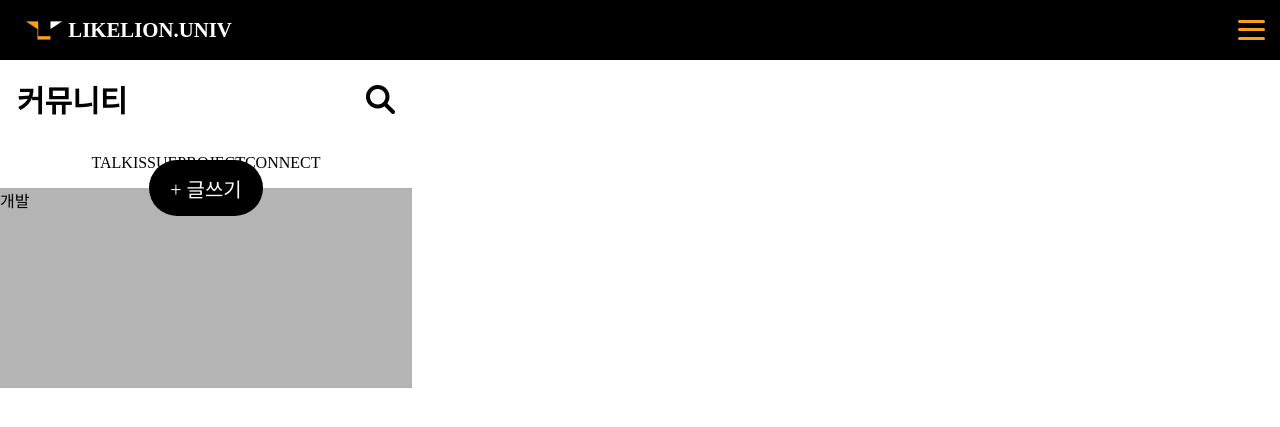
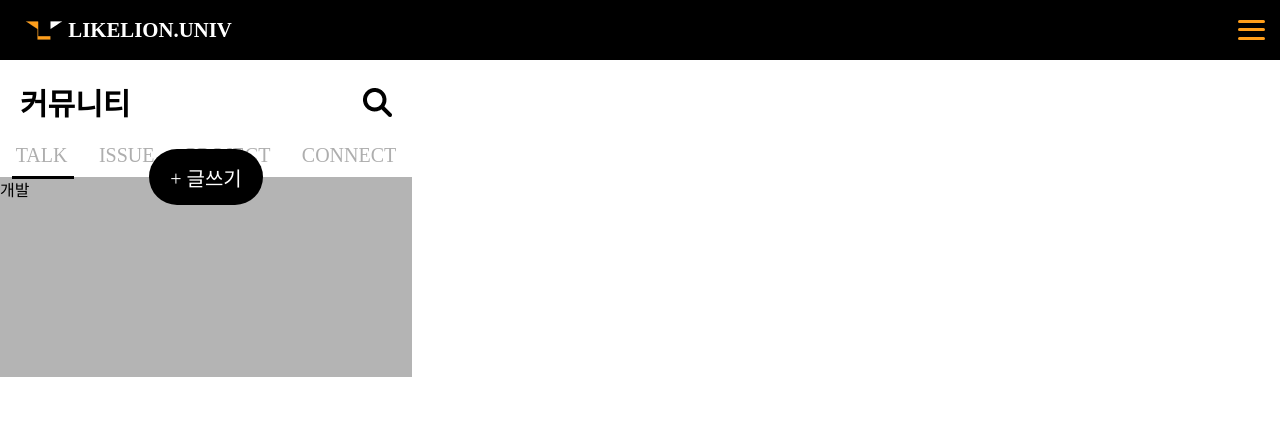
Before and after one commit to taerloseo22/LIKELION.UNIV.COMM_DS, a Django app: page /board/ in a window 1280 px wide. Shown: the top 427 px of the page. Run offline with Django 4.2, Linux system fonts and the light colour scheme; data that the repository does not hold is empty; some web fonts are replaced.

Commit message:
커뮤니티 기능 수정

```diff
--- a/commapp/static/css/board.css
+++ b/commapp/static/css/board.css
@@ -61,8 +61,11 @@ body{
 .category{
     display: flex;
     flex-direction: row;
-    justify-content: center;
+    justify-content: space-around;
     align-items: center;
+    position: relative;
+    font-size: 20px;
+    font-weight: 500;
 }
 
 /* .postbox{
@@ -72,7 +75,7 @@ body{
 .maintitle{
     font-family: Pretendard !important;
     font-size: 30px;
-    font-weight: 700;
+    font-weight: 800;
 }
   .link{
     text-decoration: none;
@@ -131,9 +134,54 @@ body{
     flex-direction: row;
     justify-content: space-between;
     align-items: center;
-    margin: 17px;
+    margin: 20px;
   }
 
   .outsection{
     padding-top: 60px;
   }
+
+
+  /* 인디케이터 */
+  .category p {
+    display: block;
+    padding: .75em 0;
+    color: #AEAEAE;
+    text-decoration: none;
+    text-align: center;
+    margin: 0px;
+    padding: 0px 3% 10px 3%;
+  }
+  .nav-underline {
+    position: absolute;
+    left: 3%;
+    bottom: -2px;
+    width: 15%;
+    height: 3px;
+    background: black;
+    transition: all .3s ease-in-out;
+  }
+  .category p:nth-child(1).is-current ~ .nav-underline {
+    left: 3%;
+  }
+  .category p:nth-child(2).is-current ~ .nav-underline {
+    left: 20%;
+  }
+  .category p:nth-child(3).is-current ~ .nav-underline {
+    left: 40%;
+  }
+  .category p:nth-child(4).is-current ~ .nav-underline {
+    left: 60%;
+  }
+  .category p:nth-child(1):hover ~ .nav-underline {
+    left: 0;
+  }
+  .category p:nth-child(2):hover ~ .nav-underline {
+    left: 20%;
+  }
+  .category p:nth-child(3):hover ~ .nav-underline {
+    left: 40%;
+  }
+  .category p:nth-child(4):hover ~ .nav-underline {
+    left: 60%;
+  }
--- a/commapp/templates/board.html
+++ b/commapp/templates/board.html
@@ -20,16 +20,10 @@
         <p id="I" onclick="option(event)">ISSUE</p>
         <p id="P" onclick="option(event)">PROJECT</p>
         <p id="C" onclick="option(event)">CONNECT</p>
+        <div class="nav-underline"></div>
       </div>
 
-      <div class="btn_contain">
-          <div class="newbtn">
-            <a href="{% url 'board_post' %}">+ 글쓰기</a>
-          </div>
-      </div>
-
-      {% include 'footer.html' %}
-
+        <div class="postsection">
             <div id="talk" style="display: block">
                 {% for c in comm %} {% if c.tag == "talk" %}
                 {% comment %} <div class="postbox">
@@ -67,6 +61,16 @@
             </div>
         </div>
 
+        <div class="btn_contain">
+            <div class="newbtn">
+            <a href="{% url 'board_post' %}">+ 글쓰기</a>
+            </div>
+        </div>
+
+    {% include 'footer.html' %}
+
+    </div>
+
       <script>
           function option(e) {
             const talk = document.getElementById("talk");
```
Lines whose indentation alone changed are shown as unchanged.
